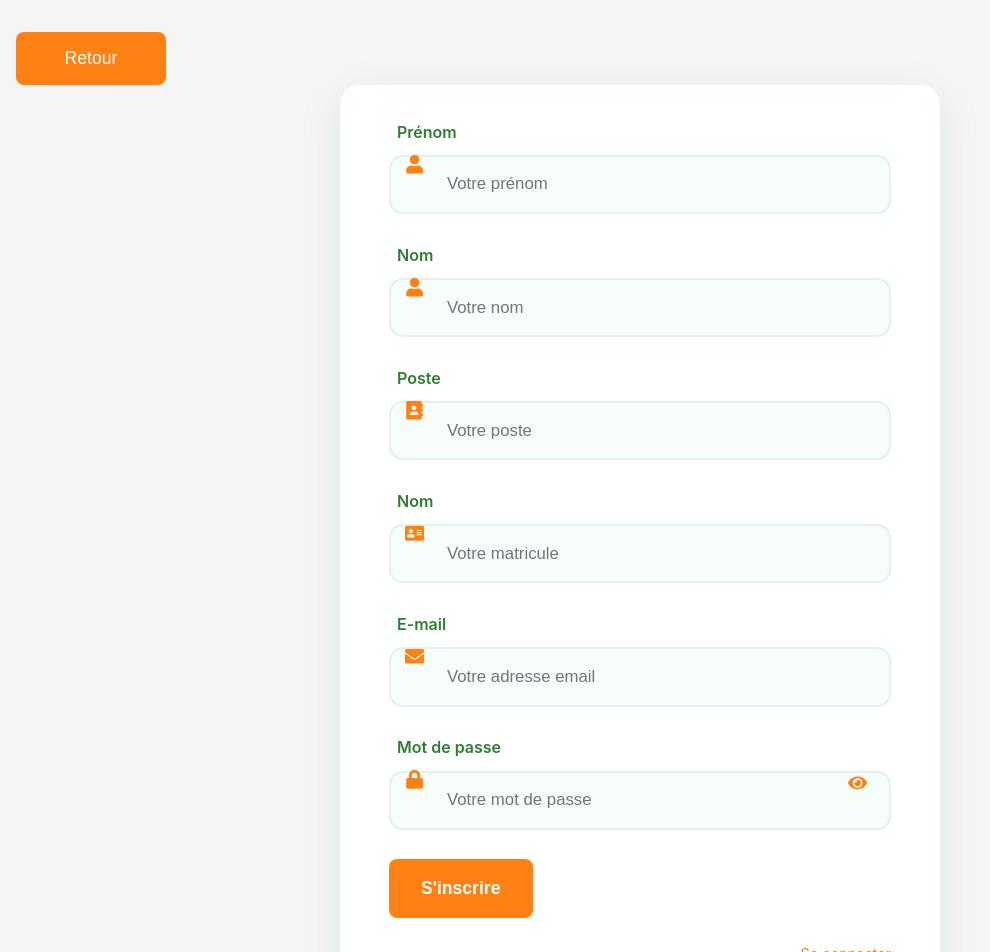
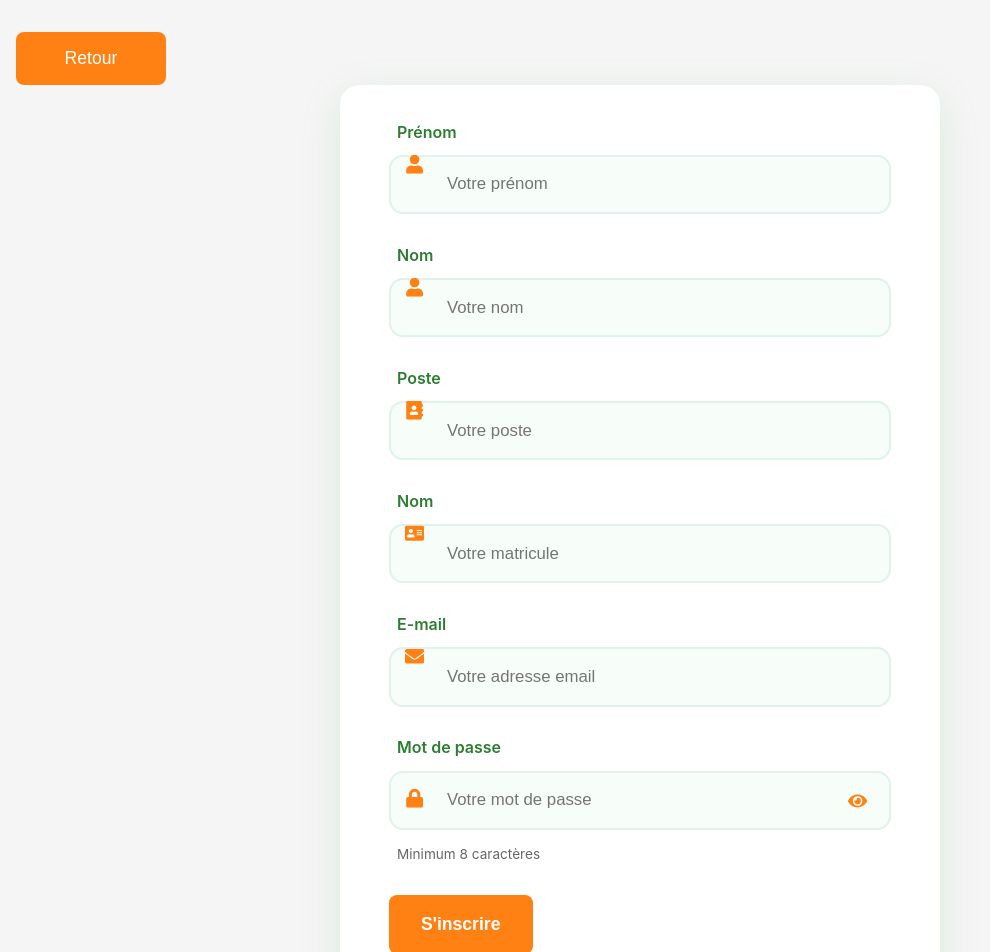
Before and after one commit to AnnaNdoye/FrontEnd-Plateforme-de-gestion-et-de-valorisation-des-pr-sentations-internes-, a React (Create React App) app: page /inscription in a window 1280 px wide. Shown: the top 952 px of the page, without its empty margins (0-990 px from the left). Built offline with nearby package versions, Linux system fonts and the light colour scheme.

Commit message:
ajout d'un message pour prévenir de taper au moins 8 caractères

```diff
--- a/src/pages/Inscription.js
+++ b/src/pages/Inscription.js
@@ -254,6 +254,7 @@ const Inscription = () => {
                     {montrerMotDePasse ? <FaEyeSlash /> : <FaEye />}
                 </TogglePasswordButton>
 
+                <PasswordHelp>Minimum 8 caractères</PasswordHelp>
             </InputGroup>
 
             <SubmitButton type="submit" >
```
